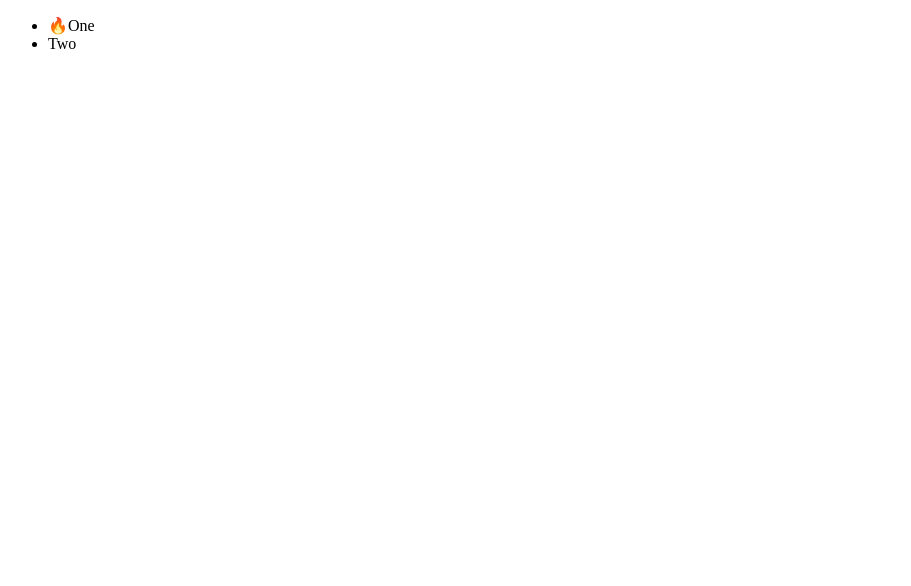
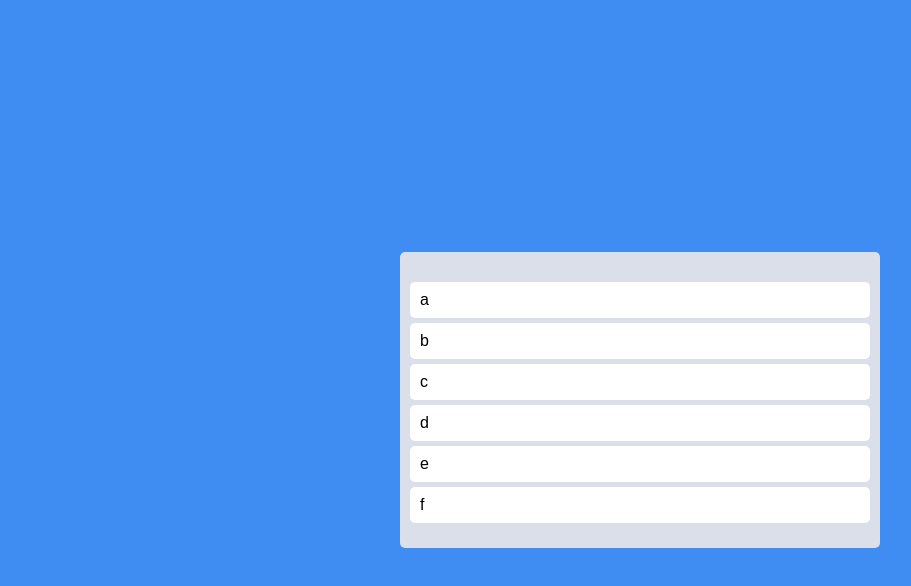
Before and after one commit to myhappyman/cross-board, a React (Create React App) app: page / in a window 1280 px wide. Shown: the top 586 px of the page, without its empty margins (0-911 px from the left). Built offline with nearby package versions, Linux system fonts and the light colour scheme.

Commit message:
styled를 통해 theme처리와 카드를 컴포넌트화 하여 css를 꾸미고 map으로 그려주었다. 해당 ui에 dnd로 드래그 앤 드랍을 하고 placeholder라는 속성으로 사이즈가 줄어들지 않도록 처리를 해보았다.

```diff
--- a/package.json
+++ b/package.json
@@ -15,6 +15,7 @@
     "react-dom": "^18.2.0",
     "react-scripts": "5.0.1",
     "recoil": "^0.7.6",
+    "styled-components": "^5.3.6",
     "typescript": "^4.8.4",
     "web-vitals": "^2.1.4"
   },
@@ -43,6 +44,7 @@
     ]
   },
   "devDependencies": {
-    "@types/react-beautiful-dnd": "^13.1.2"
+    "@types/react-beautiful-dnd": "^13.1.2",
+    "@types/styled-components": "^5.1.26"
   }
 }
--- a/src/App.tsx
+++ b/src/App.tsx
@@ -1,41 +1,69 @@
 import { DragDropContext, Draggable, Droppable } from "react-beautiful-dnd";
+import styled from "styled-components";
+
+const Wrapper = styled.div`
+  display: flex;
+  max-width: 480px;
+  width: 100%;
+  margin: 0 auto;
+  justify-content: center;
+  align-items: center;
+  height: 100vh;
+`;
+
+const Boards = styled.div`
+  display: grid;
+  grid-template-columns: repeat(1, 3fr);
+  width: 100%;
+`;
+
+const Board = styled.div`
+  background-color: ${props => props.theme.boardColor};
+  padding: 30px 10px 20px 10px;
+  border-radius: 5px;
+  min-height: 200px;
+`;
+
+const Card = styled.div`
+  background-color: ${props => props.theme.cardColor};
+  padding: 10px;
+  margin-bottom: 5px;
+  border-radius: 5px;
+`;
+
+const toDos = ["a", "b", "c", "d", "e", "f"];
 
 function App() {
   const onDragEnd = () => {
 
   }
   return (
+    <Wrapper>
       <DragDropContext onDragEnd={onDragEnd}>
-      <div>
+        <Boards>
           <Droppable droppableId="one">
             {(magic) => (
-            <ul ref={magic.innerRef} {...magic.droppableProps}>
-              <Draggable draggableId="first" index={0}>
+              <Board ref={magic.innerRef} {...magic.droppableProps}>
+                {toDos.map((toDo, idx) => (
+                  <Draggable draggableId={toDo} index={idx}>
                   {(magic) => (
-                    <li
-                      ref={magic.innerRef}
-                      {...magic.draggableProps}
-
-                    ><span
-                    {...magic.dragHandleProps}>🔥</span>
-                    One
-                    </li>
-                )}
-              </Draggable>
-              <Draggable draggableId="second" index={1}>
-              {(magic) => (
-                    <li
+                      <Card
                         ref={magic.innerRef}
                         {...magic.draggableProps}
                         {...magic.dragHandleProps}
-                    >Two</li>
+                      >{toDo}</Card>
                   )}
                 </Draggable>
-            </ul>
+                ))}
+                {magic.placeholder}
+              </Board>
             )}
           </Droppable>
-      </div>
+        </Boards>
       </DragDropContext>
+    </Wrapper>
+
+
   );
 }
 
--- a/src/index.tsx
+++ b/src/index.tsx
@@ -1,14 +1,82 @@
-import React from 'react';
 import ReactDOM from 'react-dom/client';
 import App from './App';
+import { createGlobalStyle } from "styled-components";
 import {RecoilRoot} from "recoil";
+import { ThemeProvider } from "styled-components";
+import { darkTheme } from './theme';
+
+const GlobalStyle = createGlobalStyle`
+  /* http://meyerweb.com/eric/tools/css/reset/
+    v2.0 | 20110126
+    License: none (public domain)
+  */
+  @import url('https://fonts.googleapis.com/css2?family=Source+Sans+Pro:wght@300&display=swap');
+
+  html, body, div, span, applet, object, iframe,
+  h1, h2, h3, h4, h5, h6, p, blockquote, pre,
+  a, abbr, acronym, address, big, cite, code,
+  del, dfn, em, img, ins, kbd, q, s, samp,
+  small, strike, strong, sub, sup, tt, var,
+  b, u, i, center,
+  dl, dt, dd, ol, ul, li,
+  fieldset, form, label, legend,
+  table, caption, tbody, tfoot, thead, tr, th, td,
+  article, aside, canvas, details, embed,
+  figure, figcaption, footer, header, hgroup,
+  menu, nav, output, ruby, section, summary,
+  time, mark, audio, video {
+    margin: 0;
+    padding: 0;
+    border: 0;
+    font-size: 100%;
+    font: inherit;
+    vertical-align: baseline;
+  }
+  /* HTML5 display-role reset for older browsers */
+  article, aside, details, figcaption, figure,
+  footer, header, hgroup, menu, nav, section {
+    display: block;
+  }
+  body {
+    line-height: 1;
+  }
+  ol, ul {
+    list-style: none;
+  }
+  blockquote, q {
+    quotes: none;
+  }
+  blockquote:before, blockquote:after,
+  q:before, q:after {
+    content: '';
+    content: none;
+  }
+  table {
+    border-collapse: collapse;
+    border-spacing: 0;
+  }
+  *{
+    box-sizing: border-box;
+  }
+  body {
+    font-family: 'Source Sans Pro', sans-serif;
+    background-color: ${props => props.theme.bgColor};
+  }
+  a {
+    text-decoration: none;
+    color: inherit;
+  }
+`;
 
 const root = ReactDOM.createRoot(
   document.getElementById('root') as HTMLElement
 );
 
 root.render(
-  <RecoilRoot>
-    <App />
-  </RecoilRoot>
+  <ThemeProvider theme={darkTheme}>
+    <RecoilRoot>
+      <GlobalStyle />
+      <App />
+    </RecoilRoot>
+  </ThemeProvider>
 );
--- /dev/null
+++ b/src/theme.ts
@@ -0,0 +1,7 @@
+import { DefaultTheme } from "styled-components";
+
+export const darkTheme:DefaultTheme = {
+    bgColor: "#3F8CF2",
+    boardColor: "#DADFE9",
+    cardColor: "white",
+}
```
Also changed, not shown: src/styed.d.ts (added, +11 -0 lines), 2 other files (tests, documents, lock files or other folders). Lines whose indentation alone changed are shown as unchanged.
